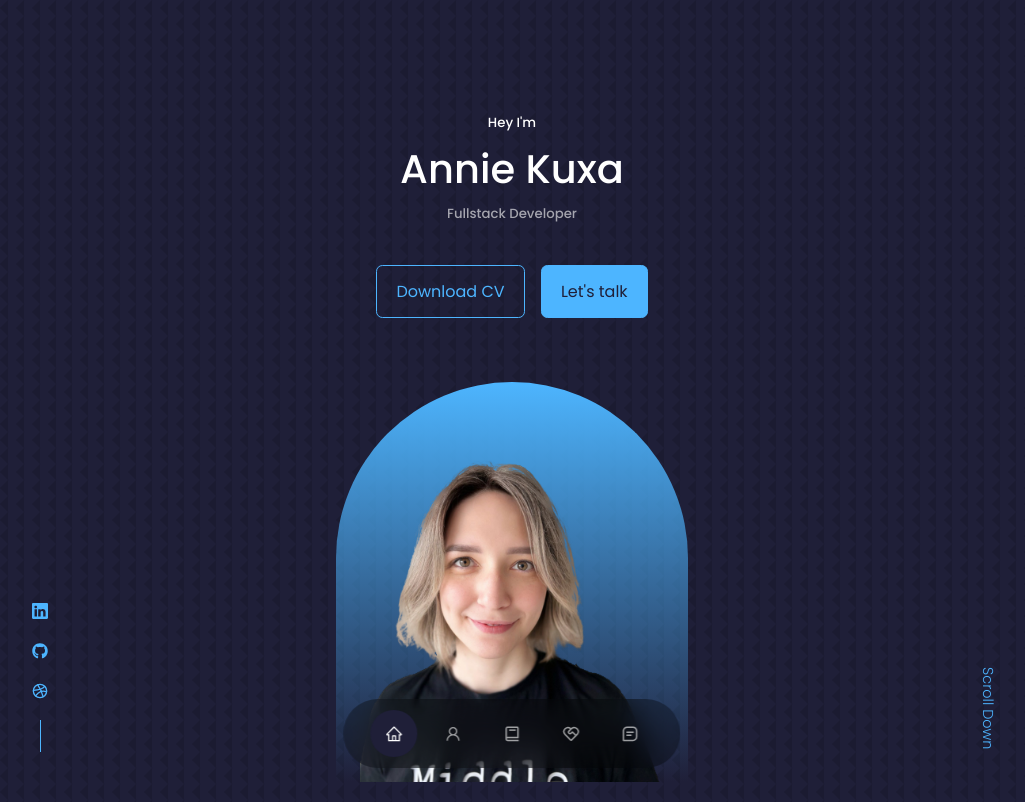
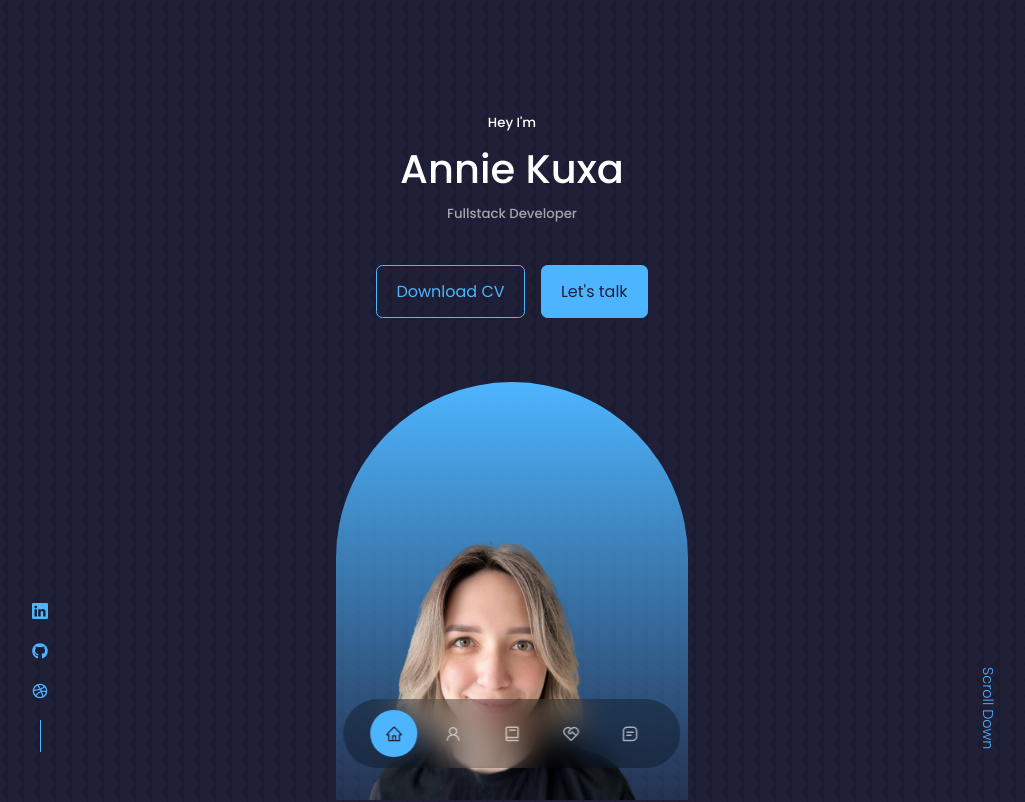
Before and after one commit to any-stone/ak-portfolio, a React (Create React App) app: page / in a window 1280 px wide. Shown: the top 802 px of the page, without its empty margins (128-1153 px from the left). Built offline with nearby package versions, Linux system fonts and the light colour scheme.

Commit message:
finish overall project

```diff
--- a/src/components/header/Header.jsx
+++ b/src/components/header/Header.jsx
@@ -11,7 +11,7 @@ const Header = () => {
         <h5>Hey I'm</h5>
         <h1>Annie Kuxa</h1>
         <h5 className="text-light">Fullstack Developer</h5>
-        <CTA />
+        <CTA/>
         <HeaderSocials/>
 
         <div className="me">
--- a/src/components/header/header.css
+++ b/src/components/header/header.css
@@ -37,13 +37,13 @@ header {
 .me {
   background: linear-gradient(var(--color-primary), transparent);
   width: 22rem;
-  height: 25rem;
+  height: 30rem;
   position: absolute;
   left: calc(50% - 11rem);
   margin-top: 4rem;
-  border-radius: 15rem 15rem 0 0;
+  border-radius: 12rem 12rem 0 0;
   overflow: hidden;
-  padding: 0 1.5rem 1.5rem 1.5rem;
+  padding: 5rem 1.5rem 1.5rem 1.5rem;
 }
 
 .scroll__down {
--- a/src/components/nav/nav.css
+++ b/src/components/nav/nav.css
@@ -28,6 +28,6 @@ nav a:hover {
 }
 
 nav a.active {
-  background: var(--color-bg);
-  color: var(--color-white);
+  background: var(--color-primary);
+  color: var(--color-bg);
 }
```
